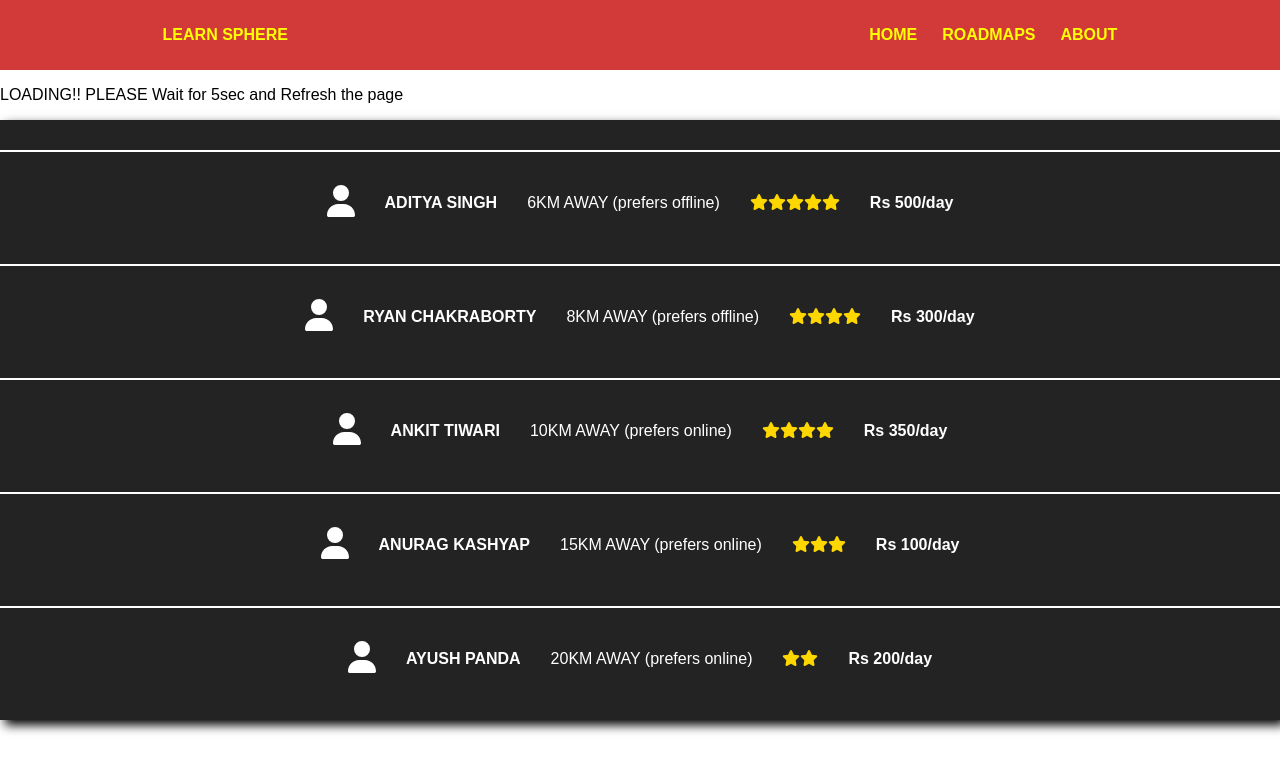
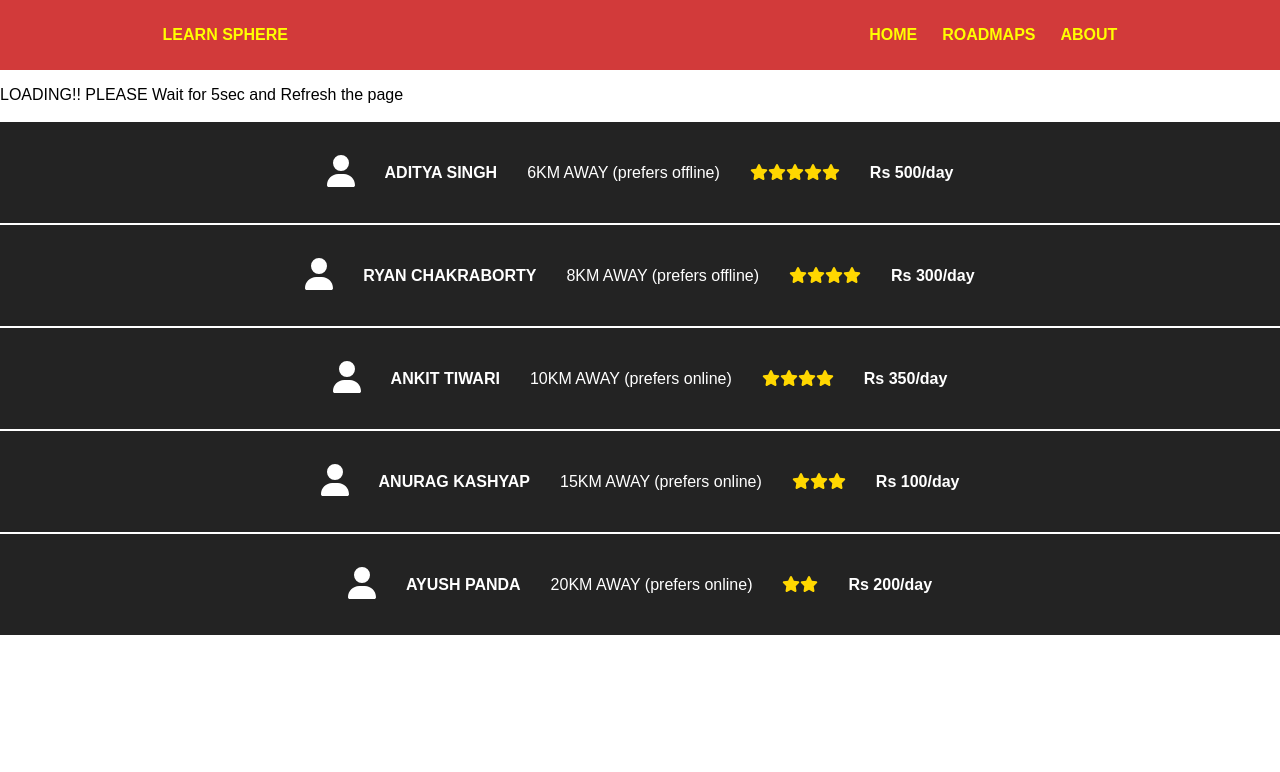
Before and after one commit to Graffian/learn-sphere-hackjmi, a React (Create React App) app: page /courses/1/1 in a window 1280 px wide. Shown: the top 772 px of the page. Built offline with nearby package versions, Linux system fonts and the light colour scheme; no server answers.

Commit message:
Redesign of Courses Page

```diff
--- a/src/components/Courses/Courses.css
+++ b/src/components/Courses/Courses.css
@@ -5,35 +5,35 @@
   align-items: center;
   flex-direction: column;
   z-index:1;
-  width:100%;
-  min-height:34em;
+  width:100vw;
+  min-height:30em;
   /* gap:30px; */
   background-color:#232323;
-  box-shadow: 5px 5px 10px black;
+  /* box-shadow: 5px 5px 10px black; */
 }
 .tutor-1{
-  margin-top:30px;
-  min-height:7em;
+  /* margin-top:30px; */
+  min-height:6em;
   width:100%;
   border-top:2px solid white;
 }
 .tutor-2{
-  min-height:7em;
+  min-height:6em;
   width:100%;
   border-top:2px solid white;
 }
 .tutor-3{
-  min-height:7em;
+  min-height:6em;
   width:100%;
   border-top:2px solid white;
 }
 .tutor-4{
-  min-height:7em;
+  min-height:6em;
   width:100%;
   border-top:2px solid white;
 }
 .tutor-5{
-  min-height:7em;
+  min-height:6em;
   width:100%;
   border-top:2px solid white;
 }
@@ -51,6 +51,7 @@ span{
   justify-content: center;
   align-items: center;
   gap:30px;
+  height: max-content;
 }
 .starIcon{
   color:gold;
```
Also changed, not shown: src/components/Courses/Courses.js (indentation only).
